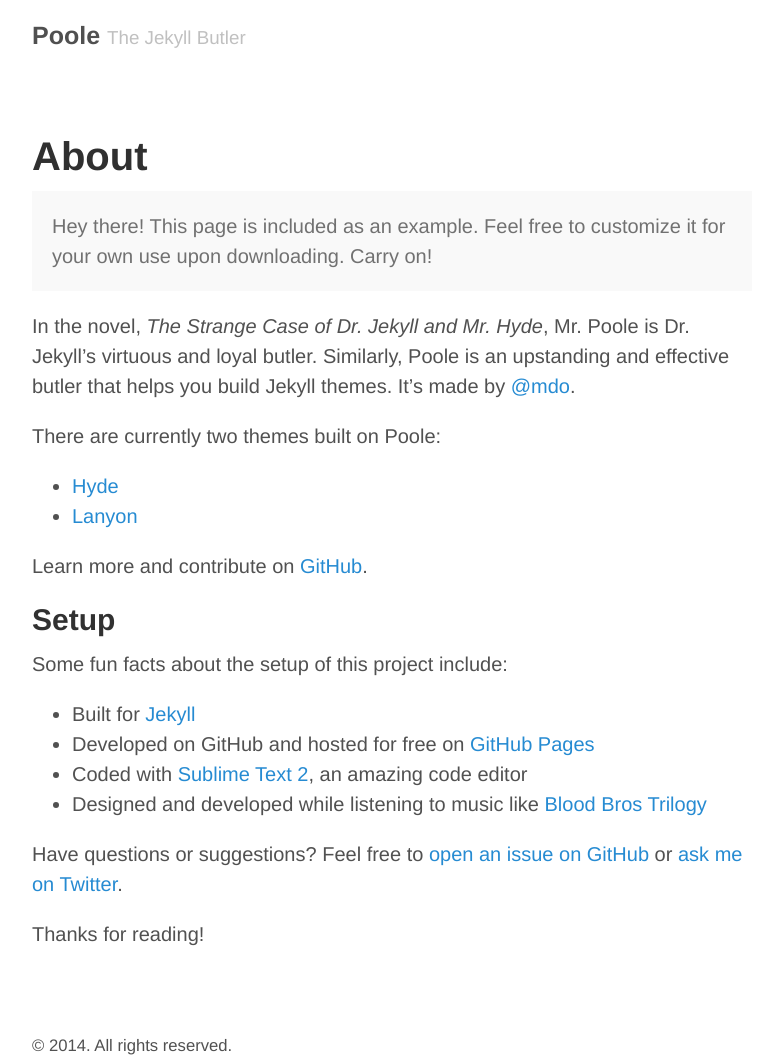
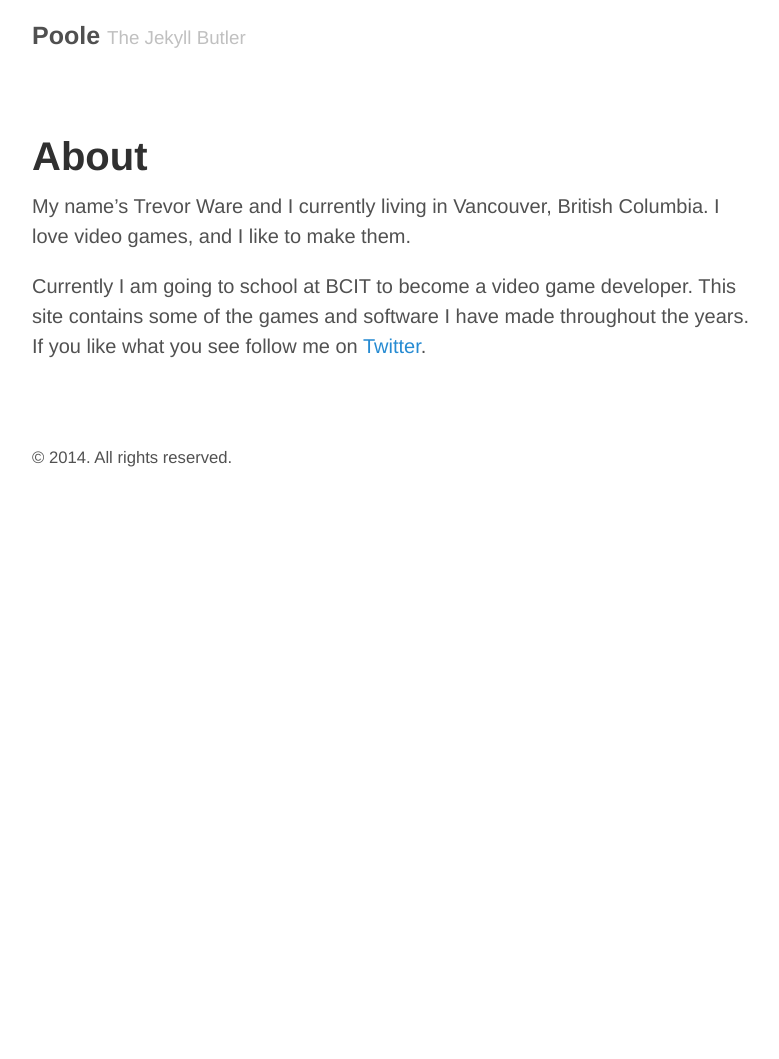
Before and after one commit to twarrre/twarrre.github.io, a Jekyll site: the page built from about.md, in a window 1280 px wide. Shown: the whole page, without its empty margins (248-1027 px from the left). Built offline with Jekyll 4.4.1, drawn with Linux system fonts in a browser that asks for light colours; after the commit the page ends 900 px from its top, so only the background shows below that.

Commit message:
Changed the about.

```diff
--- a/about.md
+++ b/about.md
@@ -3,28 +3,6 @@
 title: About
 ---
 
-<p class="message">
-  Hey there! This page is included as an example. Feel free to customize it for your own use upon downloading. Carry on!
-</p>
+My name's Trevor Ware and I currently living in Vancouver, British Columbia. I love video games, and I like to make them.
 
-In the novel, *The Strange Case of Dr. Jekyll and Mr. Hyde*, Mr. Poole is Dr. Jekyll's virtuous and loyal butler. Similarly, Poole is an upstanding and effective butler that helps you build Jekyll themes. It's made by [@mdo](https://twitter.com/mdo).
-
-There are currently two themes built on Poole:
-
-* [Hyde](http://hyde.getpoole.com)
-* [Lanyon](http://lanyon.getpoole.com)
-
-Learn more and contribute on [GitHub](https://github.com/poole).
-
-## Setup
-
-Some fun facts about the setup of this project include:
-
-* Built for [Jekyll](http://jekyllrb.com)
-* Developed on GitHub and hosted for free on [GitHub Pages](https://pages.github.com)
-* Coded with [Sublime Text 2](http://sublimetext.com), an amazing code editor
-* Designed and developed while listening to music like [Blood Bros Trilogy](https://soundcloud.com/maddecent/sets/blood-bros-series)
-
-Have questions or suggestions? Feel free to [open an issue on GitHub](https://github.com/poole/poole/issues/new) or [ask me on Twitter](https://twitter.com/mdo).
-
-Thanks for reading!
+Currently I am going to school at BCIT to become a video game developer. This site contains some of the games and software I have made throughout the years. If you like what you see follow me on [Twitter](https://twitter.com/twarrre).
--- a/index.html
+++ b/index.html
@@ -1,4 +1,3 @@
-Hello World
 ---
 layout: default
 title: Home
```
